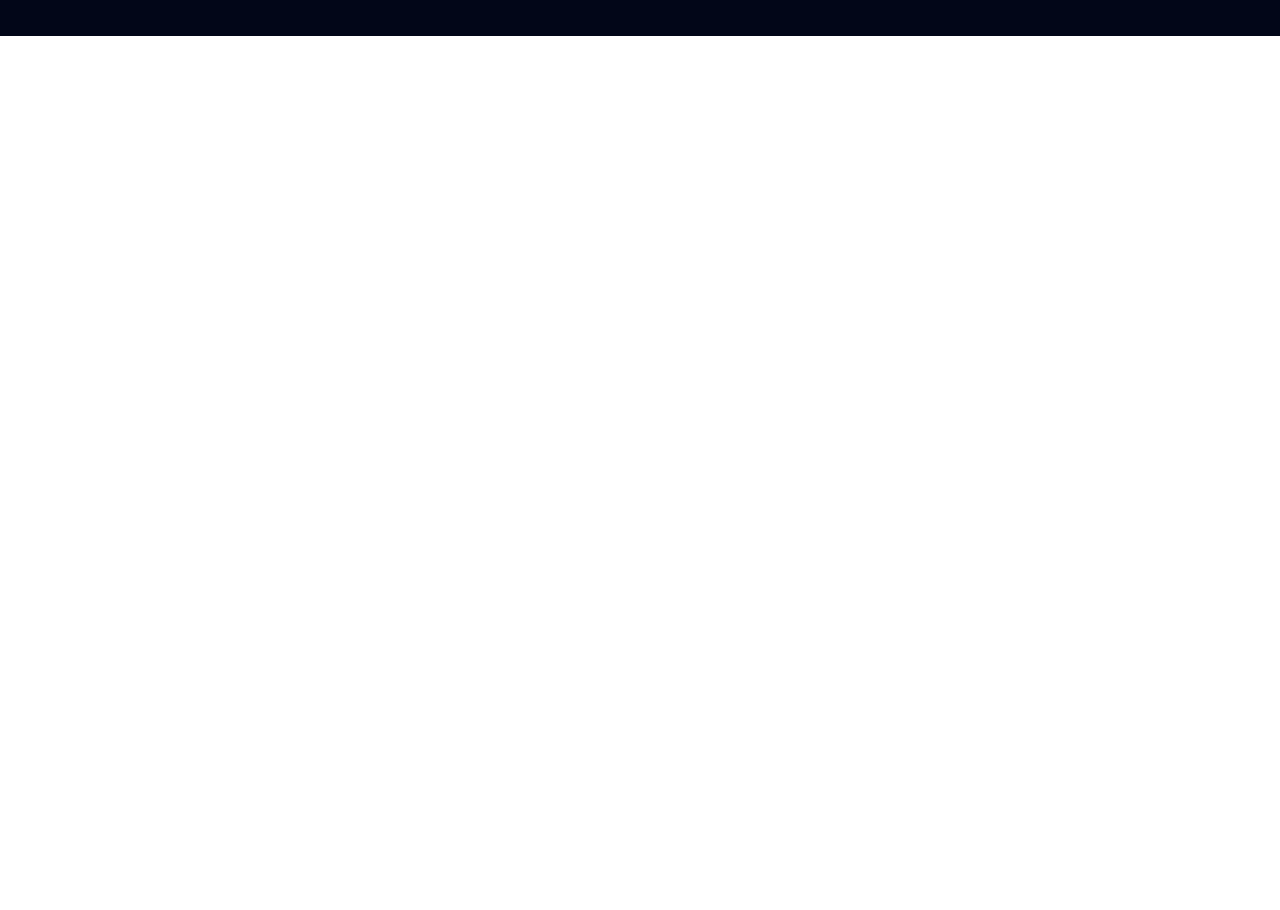
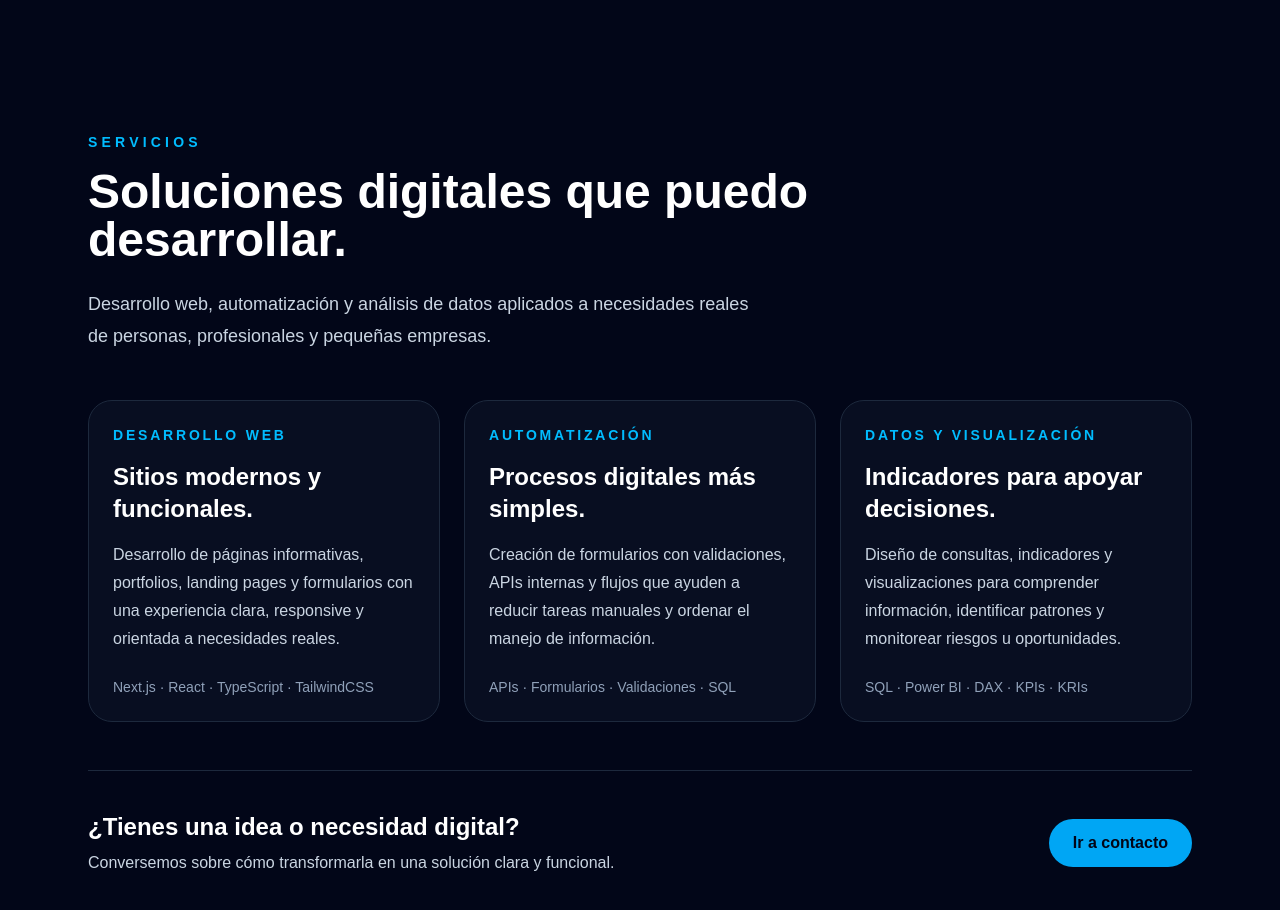
Before and after one commit to Maxto-san/mats-digital-solutions, a Next.js app: page / in a window 1280 px wide. Shown: the part 1340-2250 px from the top of the page. Before the commit the page ends 1376 px from the top, so only its background shows below. Built offline with nearby package versions, Linux system fonts and the light colour scheme.

Commit message:
feat: add services section

```diff
--- a/app/page.tsx
+++ b/app/page.tsx
@@ -1,6 +1,7 @@
 import Image from "next/image";
 import Link from "next/link";
 import Navbar from "@/components/Navbar";
+import ServicesSection from "@/components/ServicesSection";
 
 
 export default function Home() {
@@ -94,6 +95,9 @@ export default function Home() {
 
 </div>
       </section>
+
+    <ServicesSection />
+
     </main>
   );
 }
--- /dev/null
+++ b/components/ServicesSection.tsx
@@ -0,0 +1,102 @@
+import Link from "next/link";
+
+export default function ServicesSection() {
+    return (
+     <section
+      id="servicios"
+      className="mx-auto max-w-6xl scroll-mt-24 px-6 py-24"
+     >
+     <p className="mb-4 text-sm font-semibold uppercase tracking-[0.3em] text-sky-400">
+        Servicios
+      </p>
+
+      <h2 className="max-w-3xl text-3xl font-bold text-white md:text-5xl">
+        Soluciones digitales que puedo desarrollar.
+      </h2>
+
+      <p className="mt-6 max-w-2xl text-lg leading-8 text-slate-300">
+        Desarrollo web, automatización y análisis de datos aplicados a
+        necesidades reales de personas, profesionales y pequeñas empresas.
+      </p>
+
+    <div className="mt-12 grid gap-6 md:grid-cols-3">
+  <article className="rounded-3xl border border-slate-800 bg-slate-900/50 p-6 transition hover:border-sky-500/50">
+    <p className="text-sm font-semibold uppercase tracking-[0.2em] text-sky-400">
+      Desarrollo web
+    </p>
+
+    <h3 className="mt-4 text-2xl font-bold text-white">
+      Sitios modernos y funcionales.
+    </h3>
+
+    <p className="mt-4 leading-7 text-slate-300">
+      Desarrollo de páginas informativas, portfolios, landing pages y
+      formularios con una experiencia clara, responsive y orientada a
+      necesidades reales.
+    </p>
+
+    <p className="mt-6 text-sm font-medium text-slate-400">
+      Next.js · React · TypeScript · TailwindCSS
+    </p>
+  </article>
+
+<article className="rounded-3xl border border-slate-800 bg-slate-900/50 p-6 transition hover:border-sky-500/50">
+  <p className="text-sm font-semibold uppercase tracking-[0.2em] text-sky-400">
+    Automatización
+  </p>
+
+  <h3 className="mt-4 text-2xl font-bold text-white">
+    Procesos digitales más simples.
+  </h3>
+
+  <p className="mt-4 leading-7 text-slate-300">
+    Creación de formularios con validaciones, APIs internas y flujos que
+    ayuden a reducir tareas manuales y ordenar el manejo de información.
+  </p>
+
+  <p className="mt-6 text-sm font-medium text-slate-400">
+    APIs · Formularios · Validaciones · SQL
+  </p>
+</article>
+
+<article className="rounded-3xl border border-slate-800 bg-slate-900/50 p-6 transition hover:border-sky-500/50">
+  <p className="text-sm font-semibold uppercase tracking-[0.2em] text-sky-400">
+    Datos y visualización
+  </p>
+
+  <h3 className="mt-4 text-2xl font-bold text-white">
+    Indicadores para apoyar decisiones.
+  </h3>
+
+  <p className="mt-4 leading-7 text-slate-300">
+    Diseño de consultas, indicadores y visualizaciones para comprender
+    información, identificar patrones y monitorear riesgos u oportunidades.
+  </p>
+
+  <p className="mt-6 text-sm font-medium text-slate-400">
+    SQL · Power BI · DAX · KPIs · KRIs
+  </p>
+</article>
+
+</div>
+<div className="mt-12 flex flex-col items-start gap-4 border-t border-slate-800 pt-10 md:flex-row md:items-center md:justify-between">
+  <div>
+    <h3 className="text-2xl font-bold text-white">
+      ¿Tienes una idea o necesidad digital?
+    </h3>
+
+    <p className="mt-2 text-slate-300">
+      Conversemos sobre cómo transformarla en una solución clara y funcional.
+    </p>
+  </div>
+
+  <Link
+    href="/contacto"
+    className="rounded-full bg-sky-500 px-6 py-3 font-semibold text-slate-950 transition hover:bg-sky-400"
+  >
+    Ir a contacto
+  </Link>
+</div>
+      </section>
+    );
+}
```
